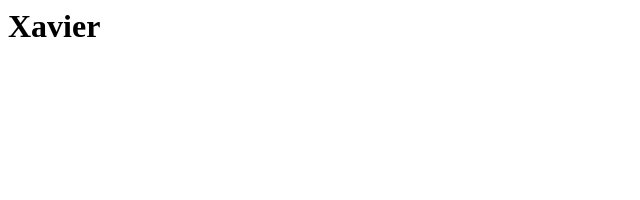
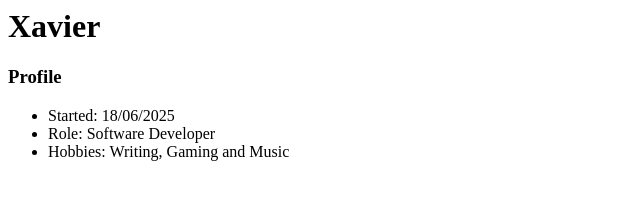
Before and after one commit to banhax/banhax.github.io, a plain HTML site: page index.html in a window 1280 px wide. Shown: the whole page, without its empty margins (0-640 px from the left). Drawn offline with Linux system fonts and the light colour scheme.

Commit message:
Updated my profile

```diff
--- a/index.html
+++ b/index.html
@@ -1 +1,8 @@
 <h1>Xavier</h1>
+
+<h3>Profile</h3>
+<ul>
+<li>Started: 18/06/2025</li>
+<li>Role: Software Developer</li>
+<li>Hobbies: Writing, Gaming and Music</l1>
+</ul>
```
